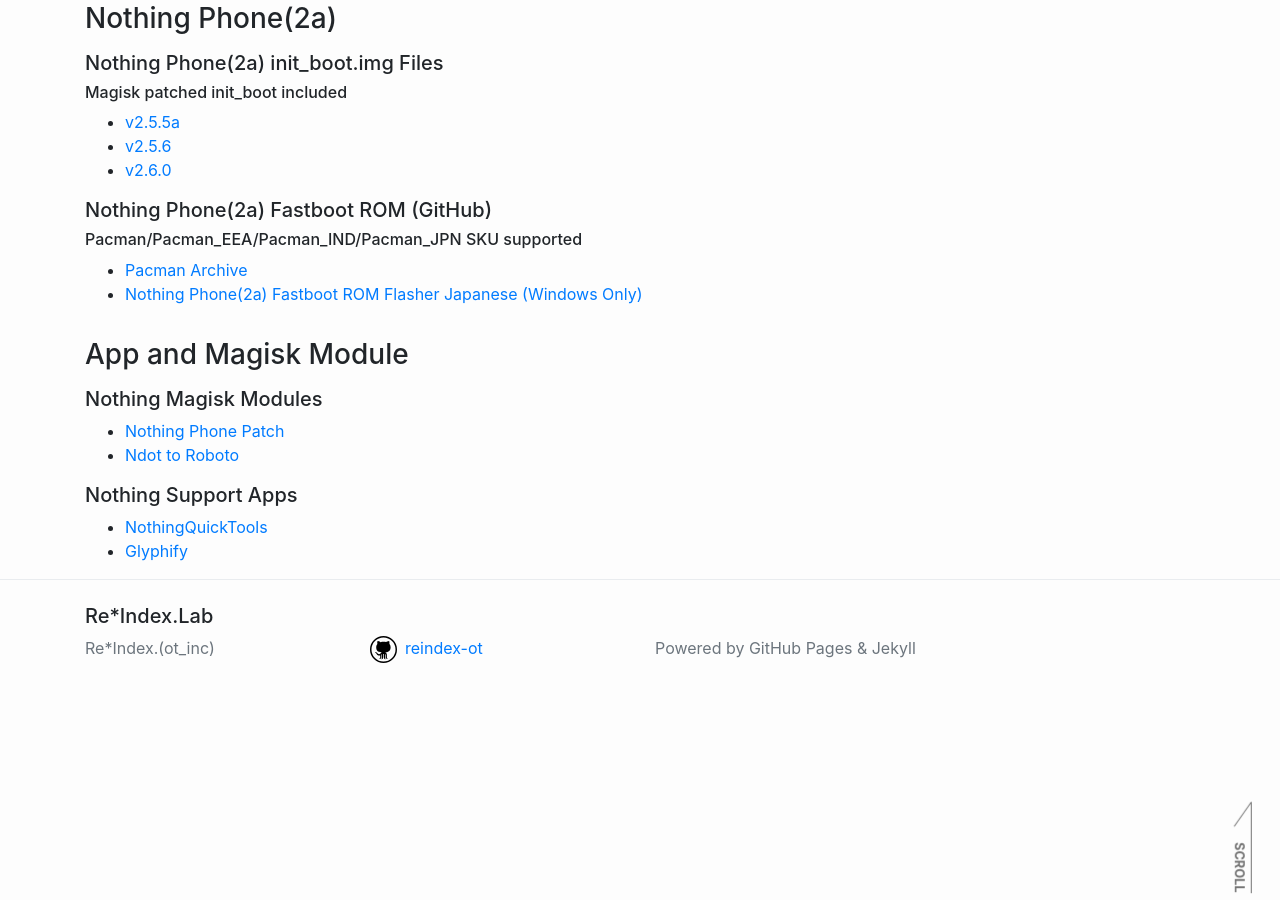
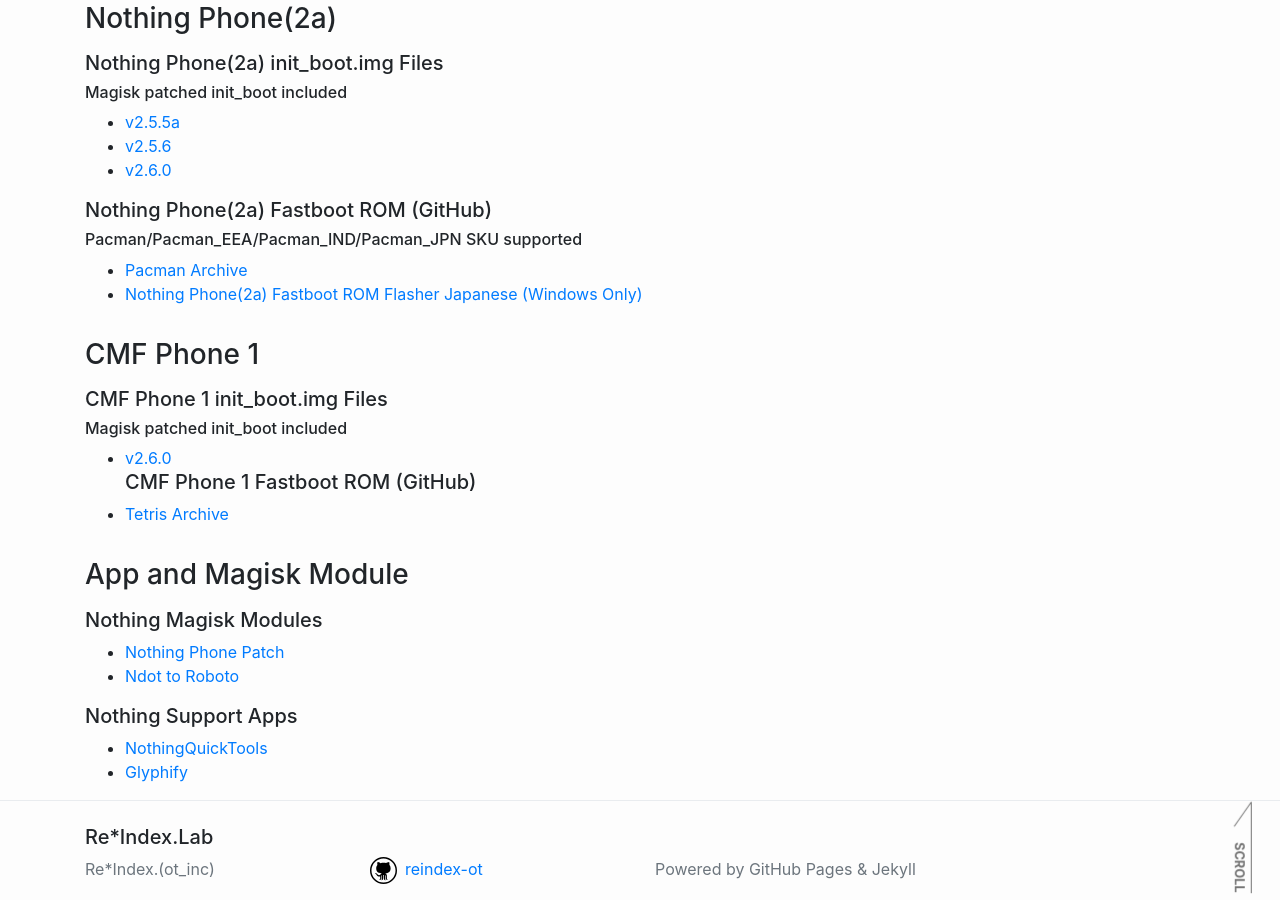
Before and after one commit to reindex-ot/reindex-ot.github.io, a Jekyll site: the page built from nothing.md, in a window 1280 px wide and 900 px high, scrolled down 3906 px. Built offline with Jekyll 4.4.1, drawn with Linux system fonts in a browser that asks for light colours.

Commit message:
Update nothing.md
Signed-off-by: Re*Index. (ot_inc) <32851879+reindex-ot@users.noreply.github.com>

```diff
--- a/nothing.md
+++ b/nothing.md
@@ -149,6 +149,13 @@ If you don't do that, you'll get bricked. Okay?
 - [Pacman Archive](https://github.com/spike0en/Pacman_Archive)<br>
 - [Nothing Phone(2a) Fastboot ROM Flasher Japanese (Windows Only)](https://github.com/reindex-ot/flashtool)<br>
 
+### CMF Phone 1
+##### CMF Phone 1 init_boot.img Files
+###### Magisk patched init_boot included
+- [v2.6.0](https://github.com/reindex-ot/boot.img_repo/raw/main/cmf/phone1/Tetris_v2.6.0_init_boot.zip)<br>
+##### CMF Phone 1 Fastboot ROM (GitHub)
+- [Tetris Archive](https://github.com/spike0en/Tetris_Archive)<br>
+
 ### App and Magisk Module
 ##### Nothing Magisk Modules
 - [Nothing Phone Patch](https://github.com/reindex-ot/magisk-module-nothing)<br>
```
